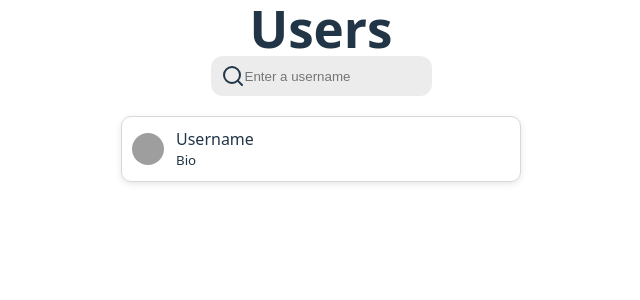
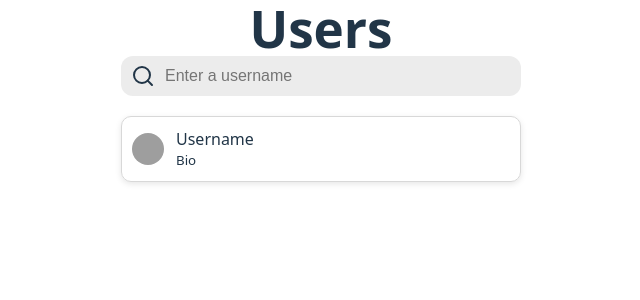
Before and after one commit to jhernandez4/embed-search-frontend, a React (Vite) app: page / in a window 1280 px wide. Shown: the top 300 px of the page, without its empty margins (319-959 px from the left). Built offline with nearby package versions, Linux system fonts and the light colour scheme; grey boxes are pictures that could not be loaded.

Commit message:
fix(app.css): adjust search bar element spacing and sizing

```diff
--- a/src/App.css
+++ b/src/App.css
@@ -13,16 +13,20 @@
   display: flex;
   justify-content: start;
   align-items: center;
+  gap: 10px;
   height: 40px;
   background-color: rgb(44, 44, 44);
   padding: 10px;
   border-radius: 12px;
+  max-width: 400px;
+  width: 100%;
 }
 
 input {
   height: 40px;
   border: none;
   background-color: transparent;
+  font-size: 1rem;
 }
 
 input:focus {
```
